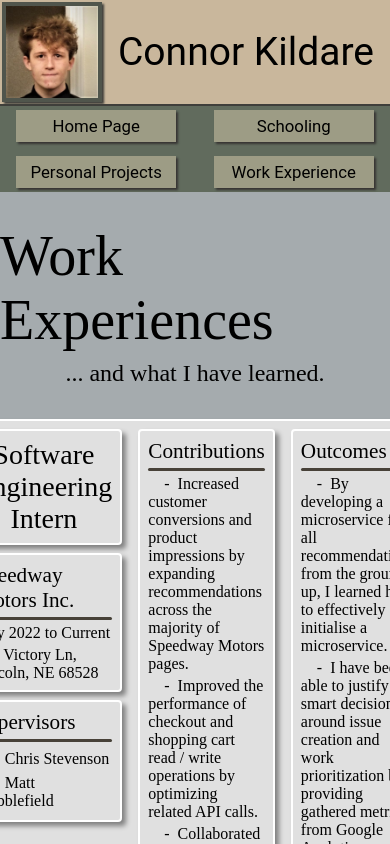
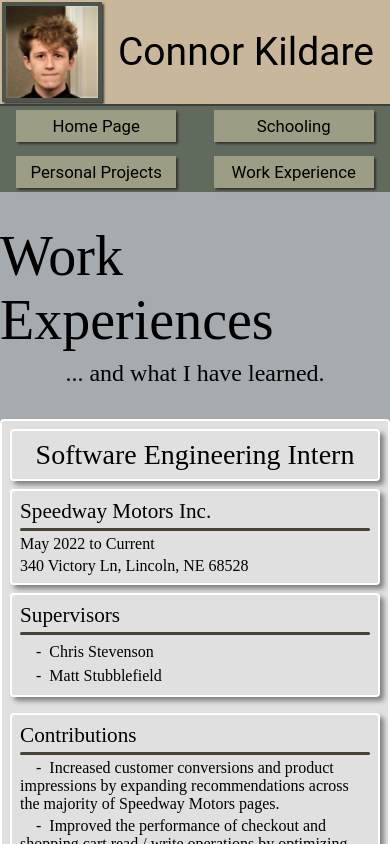
Before and after one commit to ckildare/ckildare.github.io, a Next.js app: page /work in a window 390 px wide. Shown: the top 844 px of the page. Built offline with nearby package versions, Linux system fonts and the light colour scheme.

Commit message:
Job card dynamic sizing

```diff
--- a/src/components/cards/jobCard/jobCard.module.scss
+++ b/src/components/cards/jobCard/jobCard.module.scss
@@ -6,16 +6,6 @@
   justify-content: space-between;
   align-items: baseline;
 }
-
-.jobBody {
-  display: grid;
-  grid-gap: 1rem;
-  grid-template-columns: 1fr 1fr 1fr;
-
-  max-width: 70rem;
-  padding: 0.5rem;
-
-  background-color: #a4a1a1;
 
 .jobDescription {
   display: flex;
@@ -52,7 +42,6 @@
     }
   }
 }
-}
 
 .sectionTitle {
   font-size: 1.325rem;
@@ -84,3 +73,42 @@
   background-color: #474138;
   border-radius: 2.5px;
 }
+
+@media screen and (min-width: 951px) {
+  .jobBody {
+    display: grid;
+    grid-gap: 1rem;
+    grid-template-columns: repeat(3, 1fr);
+
+    max-width: 70rem;
+    padding: 0.5rem;
+
+    background-color: #a4a1a1;
+  }
+}
+
+@media screen and (min-width: 751px) and (max-width: 950px) {
+  .jobBody {
+    display: grid;
+    grid-gap: 1rem;
+    grid-template-columns: repeat(2, 1fr);
+
+    max-width: 70rem;
+    padding: 0.5rem;
+
+    background-color: #a4a1a1;
+  }
+}
+
+@media screen and (max-width: 750px) {
+  .jobBody {
+    display: grid;
+    grid-gap: 1rem;
+    grid-template-columns: 1fr;
+
+    max-width: 70rem;
+    padding: 0.5rem;
+
+    background-color: #a4a1a1;
+  }
+}
```
Lines whose indentation alone changed are shown as unchanged.
